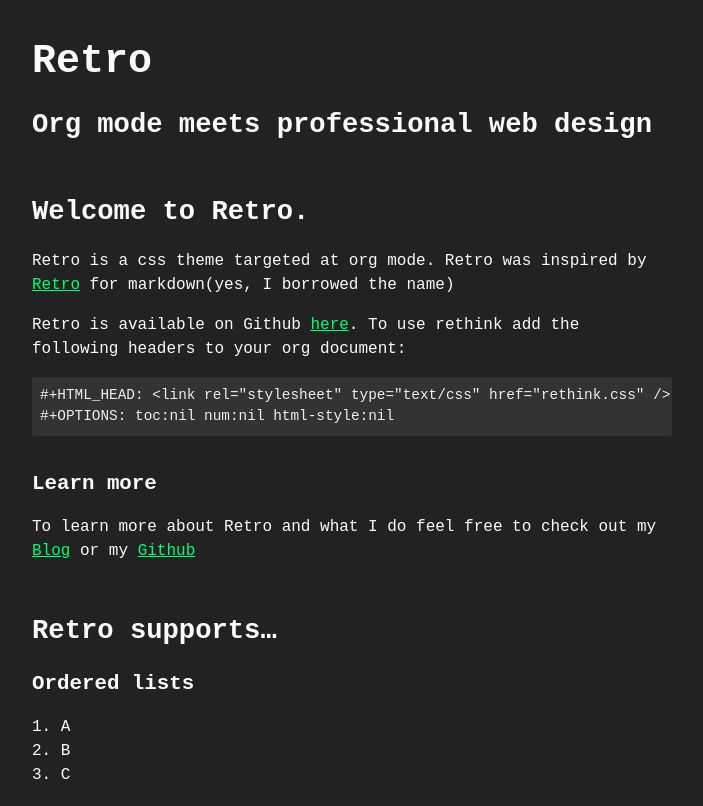
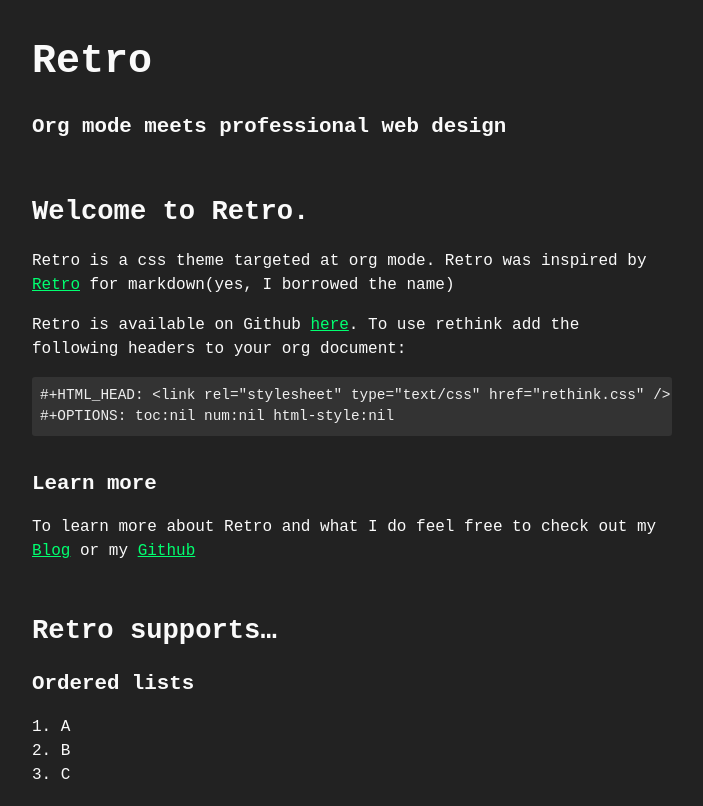
Before and after one commit to jessekelly881/Theme-Retro, a plain HTML site: page index.html in a window 1280 px wide. Shown: the top 806 px of the page, without its empty margins (288-991 px from the left). Drawn offline with nearby package versions, Linux system fonts and the light colour scheme; some packages are replaced by stand-ins of ours.

Commit message:
lowered subtitle fonts sizwe

```diff
--- a/retro.css
+++ b/retro.css
@@ -35,8 +35,8 @@ body {
 
 /* Headers */
 h1{font-size: 2.5rem;}
-h2, h1 > .subtitle{font-size: 1.7rem;}
-h3, h4, h5, h6{font-size: 1.3rem;}
+h2{font-size: 1.7rem;}
+h1 > .subtitle, h3, h4, h5, h6{font-size: 1.3rem;}
 
 .title{
     margin-bottom: 2.5rem;
```
